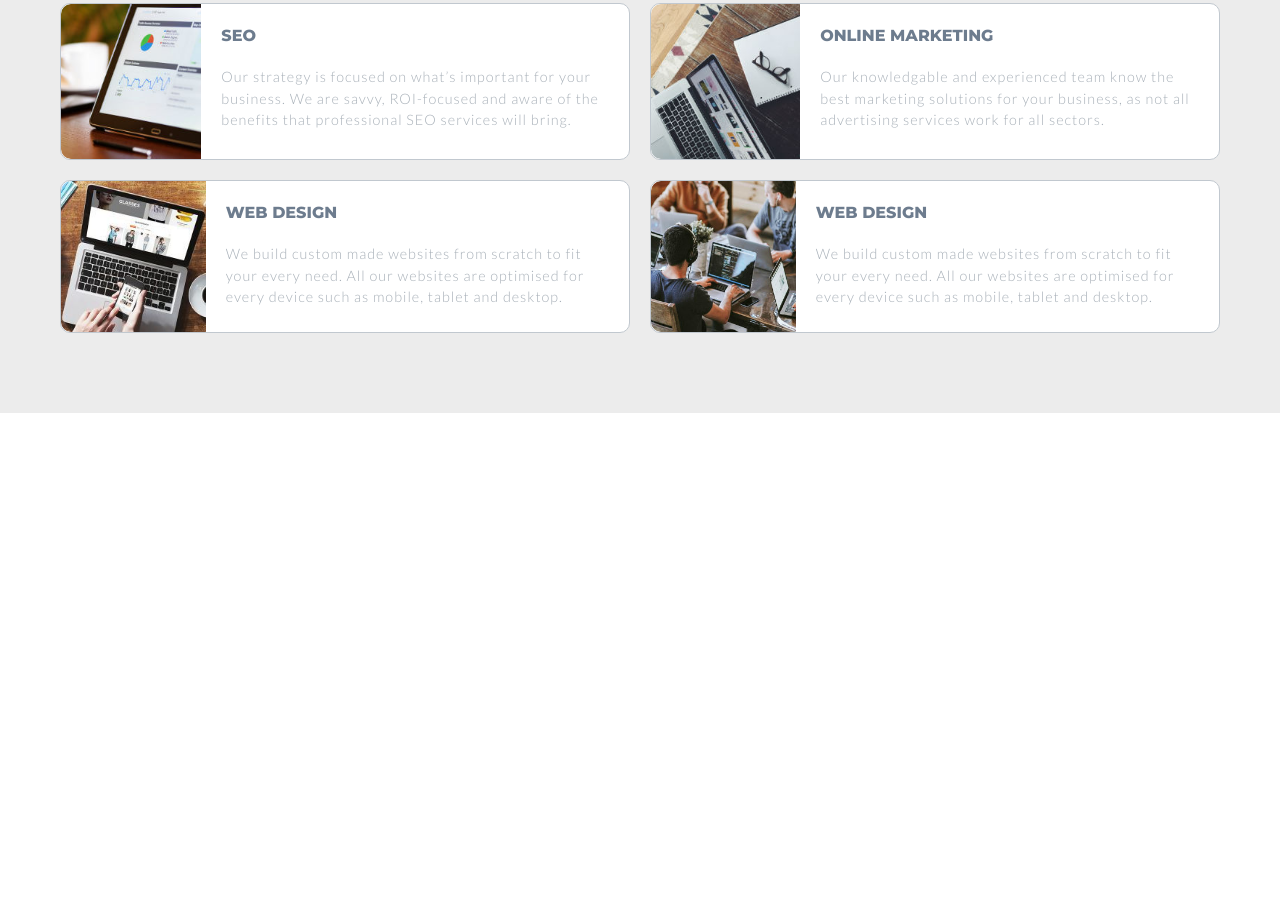
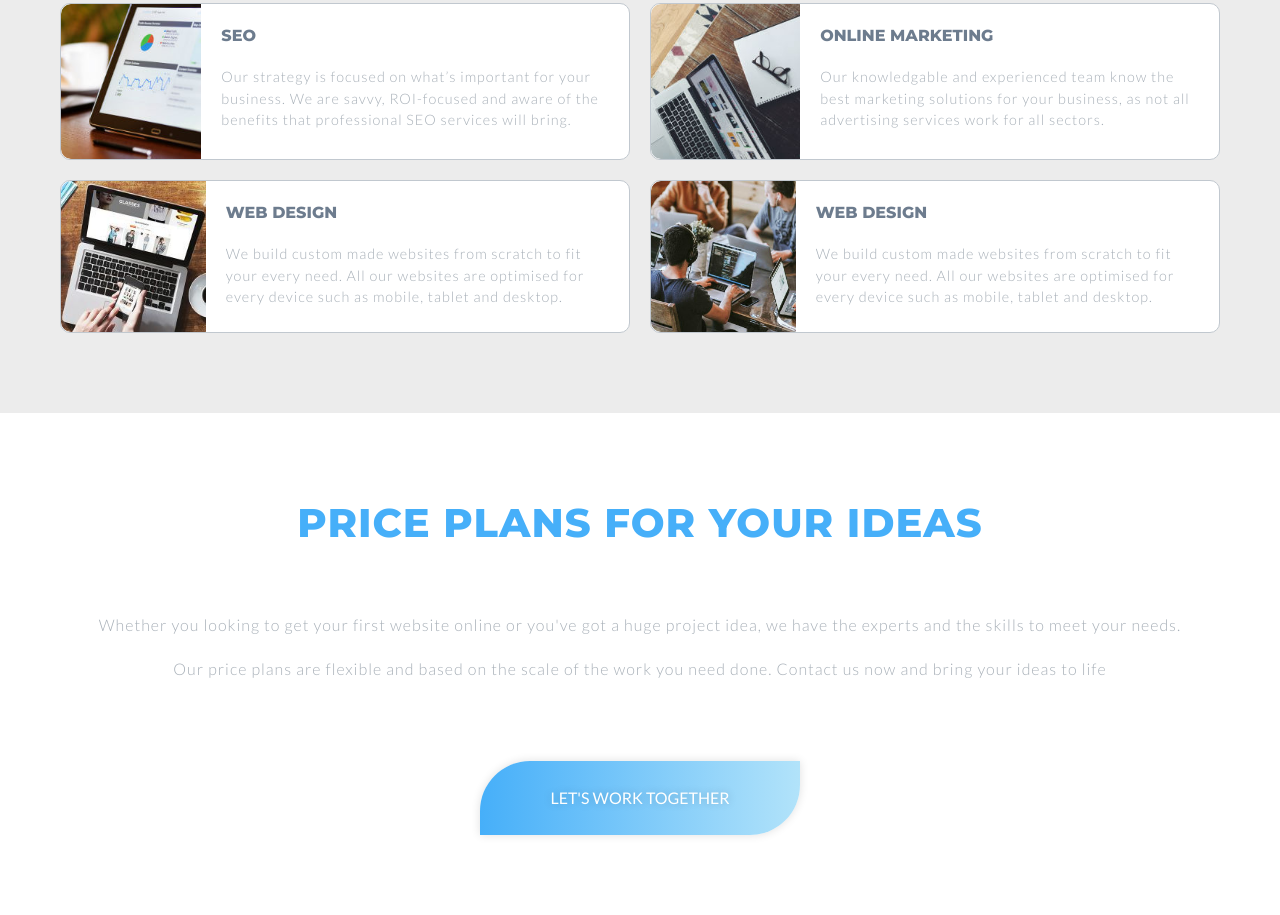
Before and after one commit to EbrahemLuhar/scoop-digital, a website built with webpack: page public/index.html in a window 1280 px wide. Shown: the part 1314-2229 px from the top of the page. Before the commit the page ends 1727 px from the top, so only its background shows below. Built offline with nearby package versions, Linux system fonts and the light colour scheme.

Commit message:
added landing price section

```diff
--- /dev/null
+++ b/public/css/landing-price.css
@@ -0,0 +1 @@
+#landing-price .container{padding:80px 20px}#landing-price .container h2{font-family:"Montserrat", sans-serif;font-size:2.5rem;font-weight:600;text-align:center;letter-spacing:1px;padding-bottom:80px}
--- a/public/index.html
+++ b/public/index.html
@@ -271,6 +271,15 @@
       </div>
     </section>
 
+    <section id="landing-price">
+      <div class="container">
+        <h2>PRICE PLANS FOR YOUR IDEAS</h2>
+        <p>Whether you looking to get your first website online or you've got a huge project idea, we have the experts and the skills to meet your needs.</p>
+        <p>Our price plans are flexible and based on the scale of the work you need done. Contact us now and bring your ideas to life</p>
+        <a href="#">LET'S WORK TOGETHER</a>
+      </div>
+    </section>
+
 
 
     <script src="https://unpkg.com/scroll-out/dist/scroll-out.min.js"></script>
--- /dev/null
+++ b/src/scss/_landing-price.scss
@@ -0,0 +1,83 @@
+#landing-price {
+  .container {
+    padding: 80px 20px;
+
+    h2 {
+      font-family: "Montserrat", sans-serif;
+      font-size: 2.5rem;
+      font-weight: 600;
+      color: $lightBlue;
+      text-align: center;
+      letter-spacing: 1px;
+      padding-bottom: 60px;
+    }
+
+    p {
+      font-size: 1rem;
+      font-weight: 300;
+      color: $mediumGray;
+      letter-spacing: 1px;
+      text-align: center;
+
+      &:first-of-type {
+        padding-bottom: 20px;
+      }
+    }
+
+    a {
+      display: block;
+      margin: 80px auto 0;
+      text-decoration: none;
+      text-align: center;
+      color: #ffffff;
+      width: 320px;
+      padding: 25px 0;
+      border-top-left-radius: 50px;
+      border-bottom-right-radius: 50px;
+      background-image: linear-gradient(
+        to right,
+        #46aff9 0%,
+        #b4e4fa 51%,
+        #8eb5f5 100%
+      );
+      background-size: 200% auto;
+      box-shadow: 0 0 10px rgb(224, 224, 224);
+      text-shadow: 0px 0px 10px rgba(0, 0, 0, 0.2);
+      transition: 0.5s;
+
+      &:hover {
+        background-position: right center;
+      }
+    }
+  }
+}
+
+@media (max-width: 800px) {
+  #landing-price {
+    .container {
+      padding: 60px 20px;
+
+      h2 {
+        font-family: "Montserrat", sans-serif;
+        font-size: 2rem;
+        padding-bottom: 40px;
+      }
+
+      a {
+        width: 250px;
+        padding: 20px 0;
+        margin: 40px auto 0;
+      }
+    }
+  }
+}
+
+@media (max-width: 500px) {
+  #landing-price {
+    .container {
+      h2 {
+        font-size: 1.8rem;
+      }
+    }
+  }
+}
--- a/src/scss/_landing-services.scss
+++ b/src/scss/_landing-services.scss
@@ -119,3 +119,14 @@
     }
   }
 }
+
+@media (max-width: 500px) {
+  #landing-services {
+    .container {
+      h2 {
+        font-size: 1.8rem;
+        padding-bottom: 60px;
+      }
+    }
+  }
+}
--- a/src/scss/main.scss
+++ b/src/scss/main.scss
@@ -9,6 +9,7 @@
 @import 'landing-top';
 @import 'landing-banner';
 @import 'landing-services';
+@import 'landing-price';
 
 
 
```
Also changed, not shown: public/css/main.css.
